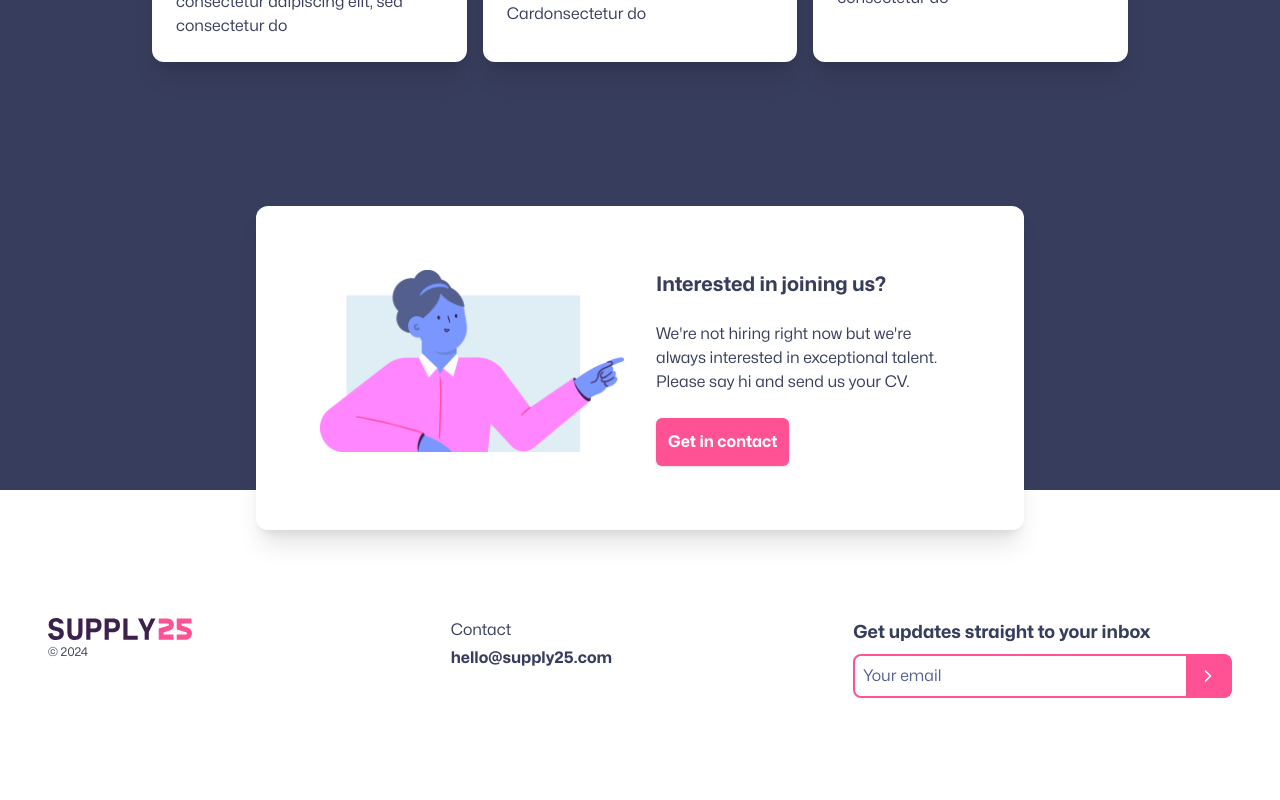
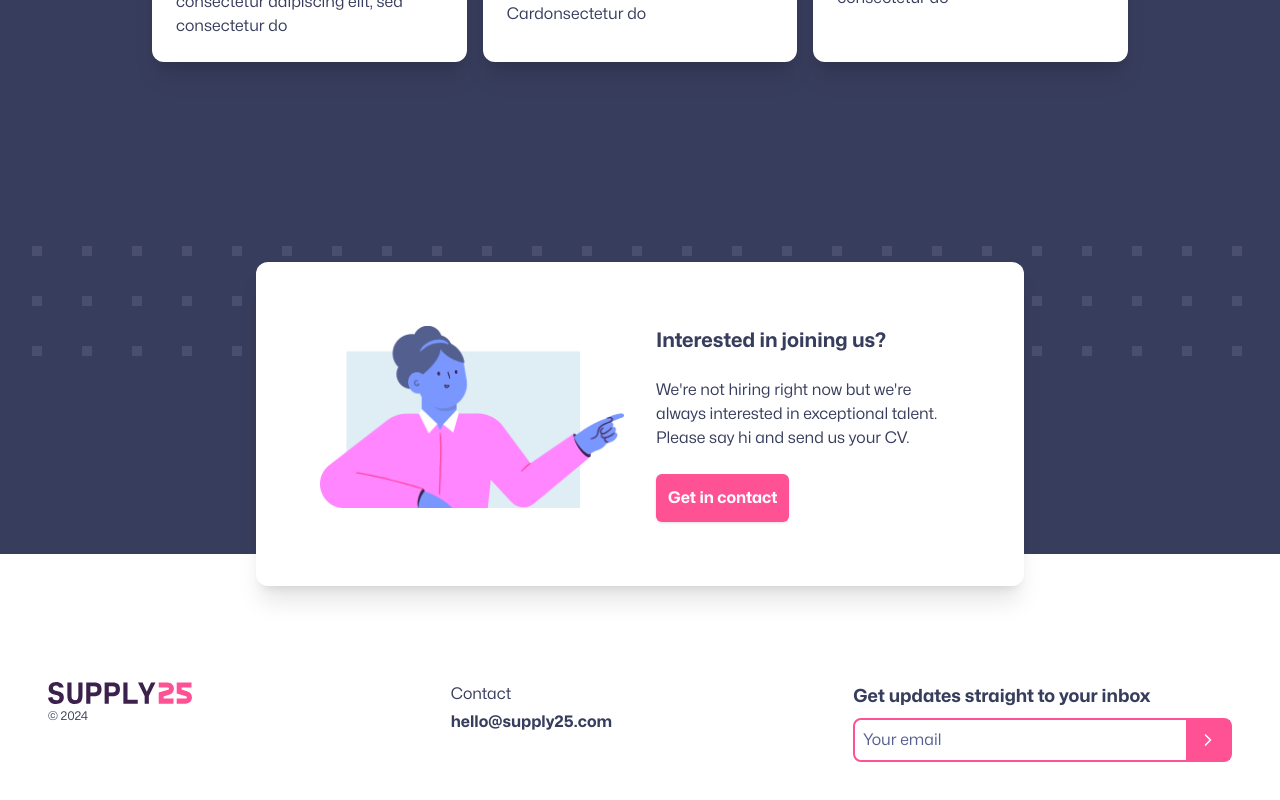
Before and after one commit to oliverjam/supply25, a Next.js app: page /team in a window 1280 px wide. Shown: the part 1770-2570 px from the top of the page. Before the commit the page ends 2516 px from the top, so only its background shows below. Built offline with nearby package versions, Linux system fonts and the light colour scheme.

Commit message:
Add squares to hire background

```diff
--- a/app/globals.css
+++ b/app/globals.css
@@ -73,22 +73,28 @@
 	}
 
 	.Squares {
+		--bg: #fff;
+		--fg: theme(colors[misty]);
 		background-image: repeating-linear-gradient(
 				to bottom,
 				transparent,
 				transparent 10px,
-				#fff 10px,
-				#fff 50px
+				var(--bg) 10px,
+				var(--bg) 50px
 			),
 			repeating-linear-gradient(
 				to right,
-				theme(colors[misty]),
-				theme(colors[misty]) 10px,
-				#fff 10px,
-				#fff 50px
+				var(--fg),
+				var(--fg) 10px,
+				var(--bg) 10px,
+				var(--bg) 50px
 			);
 		background-size: 95% 8rem;
 		background-repeat: no-repeat;
 		background-position: center 4rem;
 	}
+	.Squares.Dark {
+		--bg: theme(colors[slate-dark]);
+		--fg: theme(colors[misty] / 10%);
+	}
 }
--- a/app/team/page.tsx
+++ b/app/team/page.tsx
@@ -91,8 +91,8 @@ export default function Team() {
 					</Card>
 				</div>
 			</section>
-			<section className="p-6">
-				<div className="md:-mb-16 max-w-3xl mx-auto rounded-xl bg-white shadow-xl p-8 md:p-12 lg:p-16 text-slate-dark">
+			<section className="py-20 px-6 Squares Dark">
+				<div className="md:-mb-28 max-w-3xl mx-auto rounded-xl bg-white shadow-xl p-8 md:p-12 lg:p-16 text-slate-dark">
 					<div className="grid sm:grid-cols-2 gap-8">
 						<Img file={hire} />
 						<div className="space-y-3 sm:space-y-6">
```
